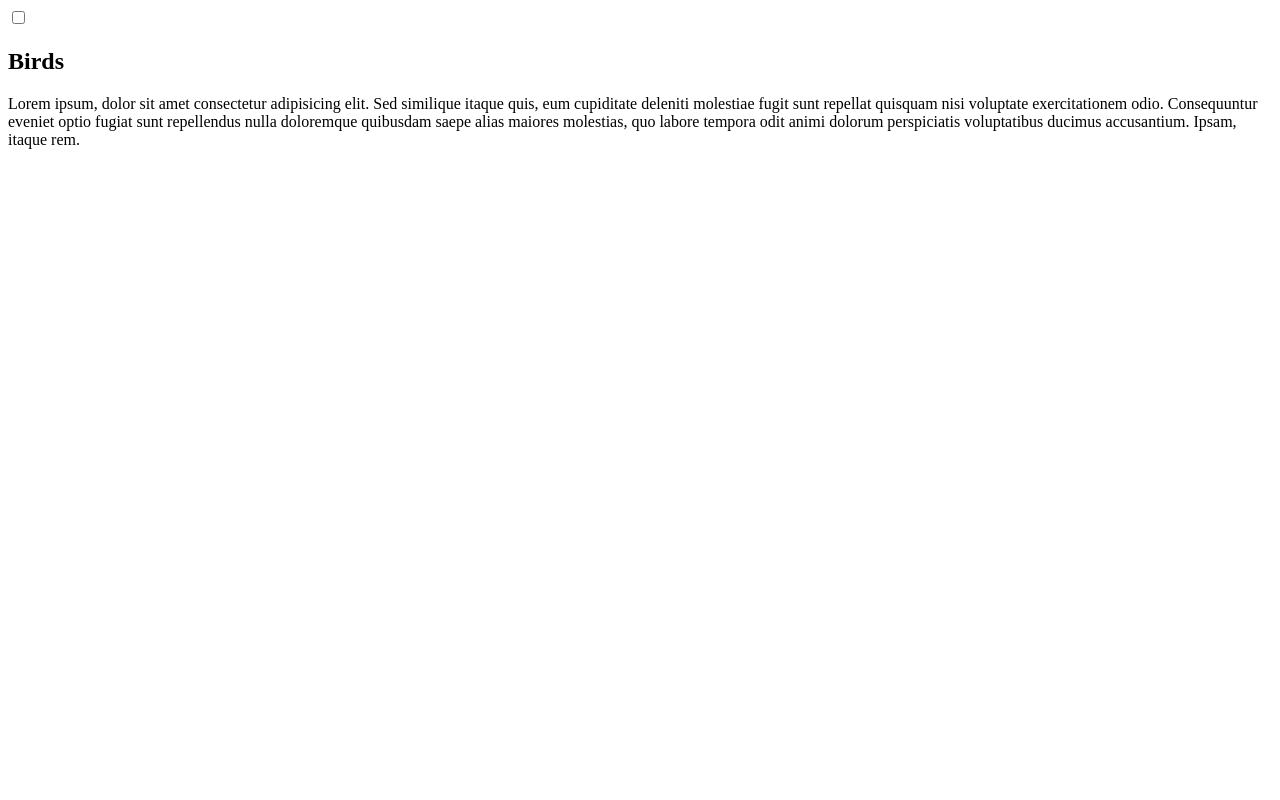
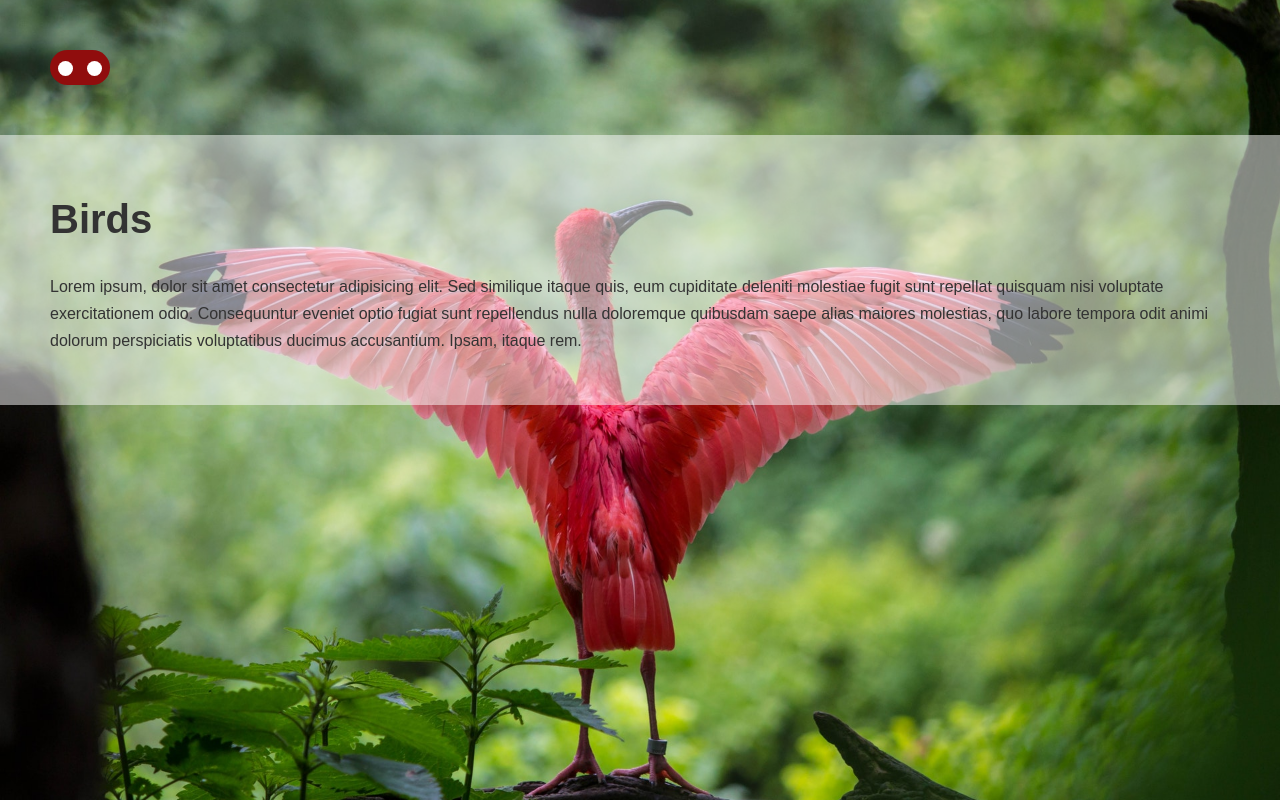
Before and after one commit to Nicklb3/project-9-dark-mode-toggle, a plain HTML site: page index.html in a window 1280 px wide. Drawn offline with Linux system fonts and the light colour scheme.

Commit message:
finished styling page

```diff
--- a/index.html
+++ b/index.html
@@ -1,5 +1,5 @@
 <!DOCTYPE html>
-<html lang="en">
+<html lang="en" data-theme="light">
 <head>
     <meta charset="UTF-8">
     <meta name="viewport" content="width=device-width, initial-scale=1.0">
@@ -7,6 +7,8 @@
     <title>Dark Mode Toggle</title>
 </head>
 <body>
+
+    <!-- toggle button -->
     <div class="toggle-container">
         <input type="checkbox" id="toggle" name="theme">
     </div>
--- a/styles.css
+++ b/styles.css
@@ -0,0 +1,112 @@
+*,
+*::before,
+*::after {
+    margin: 0;
+    padding: 0;
+    box-sizing: border-box;
+}
+
+html {
+    --color-primary: #333;
+    --color-secondary: #fff;
+    --color-secondary-m: hsla(0, 0%, 100%, 0.5);
+}
+
+html[data-theme="dark"] {
+    --color-primary: #fff;
+    --color-secondary: #333;
+    --color-secondary-m: rgba(51, 51, 51, 0.5);
+}
+
+body {
+    font-family: Arial, Helvetica, sans-serif;
+    line-height: 1.7;
+    background-image: url('./birdy-the-bird.jpg');
+    background-size: cover;
+    background-position: center;
+    background-repeat: no-repeat;
+    min-height: 100vh;
+    color: var(--color-primary);
+    transition: all 0.5s ease-in-out;
+}
+
+.toggle-container {
+    display: flex;
+    align-items: center;
+}
+
+input[type="checkbox"] {
+    cursor: pointer;
+    position: relative;
+    height: 35px;
+    width: 60px;
+    -webkit-appearance: none;
+    -moz-appearance: none;
+    border-radius: 20px;
+    transition: all 0.5s ease-in-out;
+    outline: none;
+    margin: 50px;
+}
+
+input:checked[type="checkbox"] {
+    background-color: #d3de32;
+}
+input:not(checked)[type="checkbox"] {
+    background-color: #900d0d;
+}
+
+input[type="checkbox"]::before,
+input[type="checkbox"]::after {
+    content: "";
+    position: absolute;
+    top: 30%;
+    width: 15px;
+    height: 15px;
+    border-radius: 50%;
+    background-color: #fff;
+    transition: all 0.5s ease-in-out;
+}
+
+input[type="checkbox"]::before {
+    left: 0.5rem;
+}
+
+input[type="checkbox"]::after {
+    right: 0.5rem;
+}
+
+input:checked[type="checkbox"]::before {
+    left: 37%;
+    box-shadow: none;
+}
+
+input:checked[type="checkbox"]::after {
+    right: 38%;
+    box-shadow: none;
+}
+
+section {
+    padding: 50px;
+    background-color: var(--color-secondary-m);
+    transition: all 0.5s ease-in-out;
+}
+
+section h2 {
+    color: var(--color-primary);
+    margin-bottom: 20px;
+    font-size: 40px;
+    transition: all 0.5 ease-in-out;
+}
+
+section p {
+    color: var(--color-primary);
+    transition: all 0.5s ease-in-out;
+}
+
+html.transition,
+html.transition *,
+html.transition *::before,
+html.transition *::after {
+    transition: all 0.5s !important;
+    transition-delay: 0 !important;
+}
```
